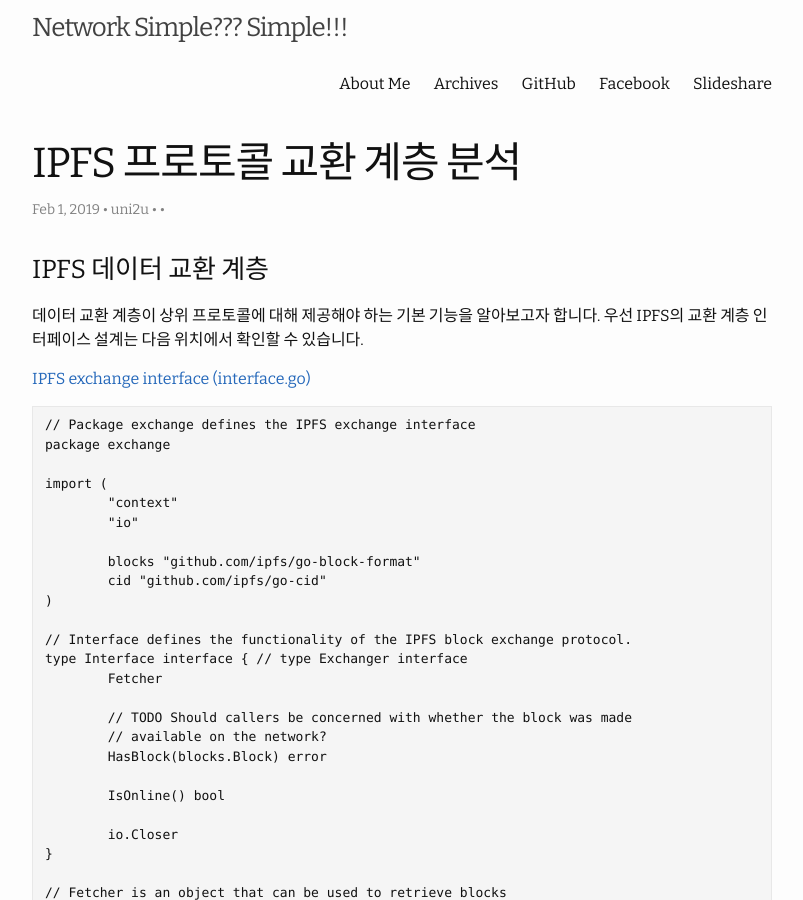
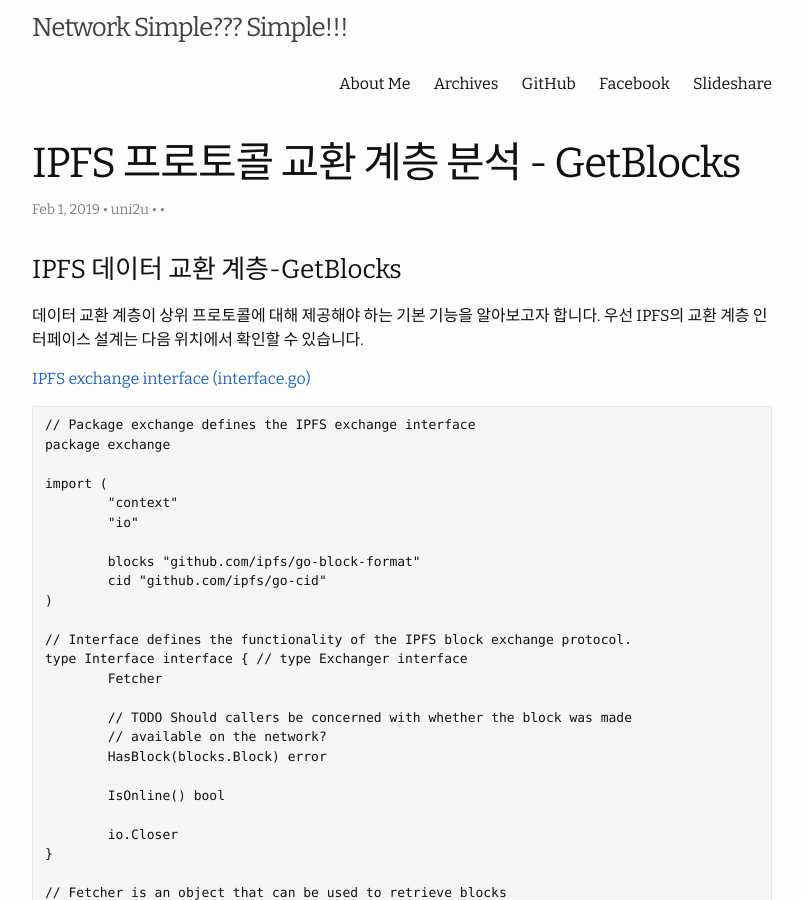
Before and after one commit to uni2u/uni2u.github.io, a Jekyll site: the page built from _posts/2019-02-01-IPFS07.md, in a window 1280 px wide and 900 px high. Shown: the whole window, without its empty margins (238-1041 px from the left). Built offline with Jekyll 4.4.1, drawn with Linux system fonts in a browser that asks for light colours.

Commit message:
ipfs exchange getblocks

```diff
--- a/_posts/2019-02-01-IPFS07.md
+++ b/_posts/2019-02-01-IPFS07.md
@@ -1,18 +1,19 @@
 ---
 layout: post
-title: "IPFS 프로토콜 교환 계층 분석"
+title: "IPFS 프로토콜 교환 계층 분석 - GetBlocks"
 categories:
   - IPFS
   - exchange
 tags:
   - IPFS
   - exchange
+  - GetBlocks
 lang: ko
 author: "uni2u"
 meta: "Springfield"
 ---
 
-### IPFS 데이터 교환 계층
+### IPFS 데이터 교환 계층-GetBlocks
 
 데이터 교환 계층이 상위 프로토콜에 대해 제공해야 하는 기본 기능을 알아보고자 합니다. 우선 IPFS의 교환 계층 인터페이스 설계는 다음 위치에서 확인할 수 있습니다.
 
```
